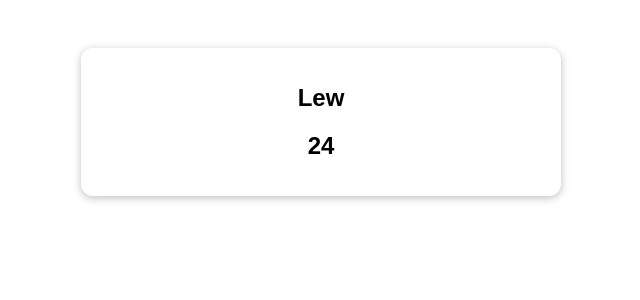
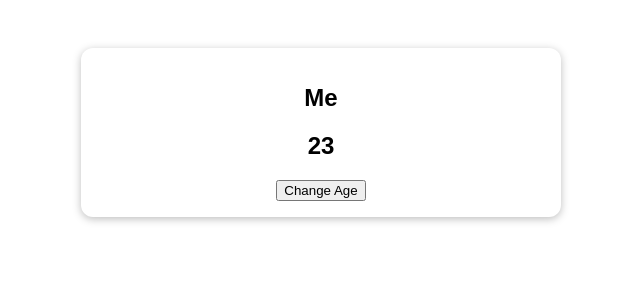
Before and after one commit to LewisDamy/vuejs-study-repo, a Vue app in the folder vue-study-app/: page / in a window 1280 px wide. Shown: the top 300 px of the page, without its empty margins (319-959 px from the left). Built offline with nearby package versions, Linux system fonts and the light colour scheme.

Commit message:
✨ Introductio of regular functions in CompositionAPI

```diff
--- a/vue-study-app/src/App.vue
+++ b/vue-study-app/src/App.vue
@@ -1,13 +1,8 @@
 <template>
 	<section class="container">
-		<!-- <h2>{{ user.name }}</h2>
-		<h2>{{ user.age }}</h2> -->
-		<h2>
-			{{ userName }}
-		</h2>
-		<h2>
-			{{ age }}
-		</h2>
+		<h2>{{ user.name }}</h2>
+		<h2>{{ user.age }}</h2>
+		<button @click="setAge">Change Age</button>
 	</section>
 </template>
 
@@ -16,29 +11,17 @@
 
 export default {
 	setup() {
-		// const uName = ref("Me");
 		const user = reactive({
 			name: "Me",
 			age: 23,
 		});
 
-		// setTimeout(() => {
-		// 	uName.value = "Lew";
-		// }, 2000);
-		setTimeout(() => {
-			user.name = "Lew";
+		const setNewAge = () => {
 			user.age = 24;
-		}, 2000);
+		};
 
-		const userRefs = toRefs(user);
-
-		return { user: user, userName: userRefs.name, age: userRefs.age };
+		return { user: user, setAge: setNewAge };
 	},
-	// data() {
-	// 	return {
-	// 		userName: "Me",
-	// 	};
-	// },
 };
 </script>
 
```
